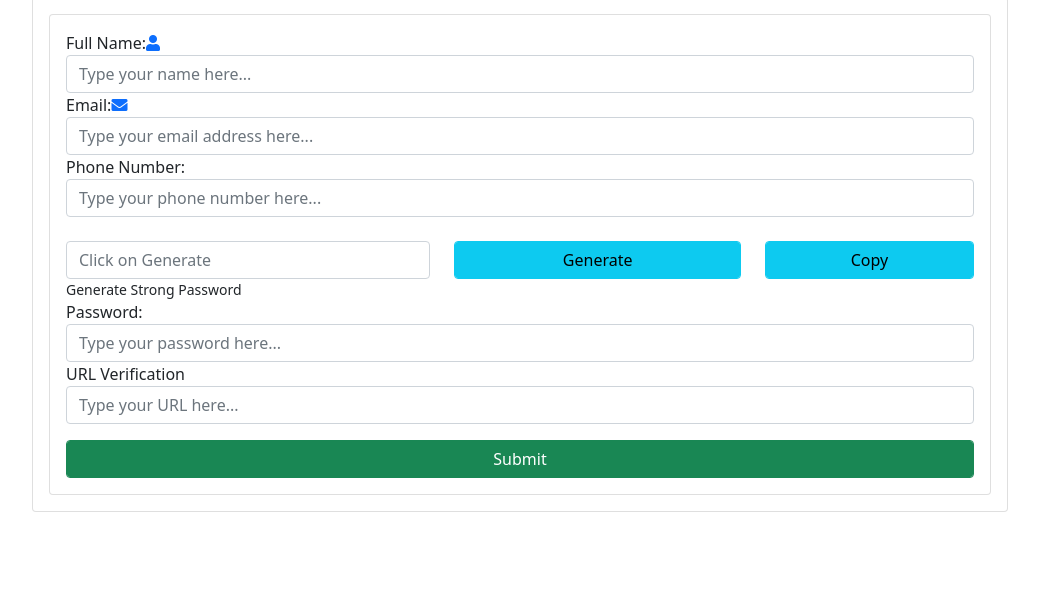
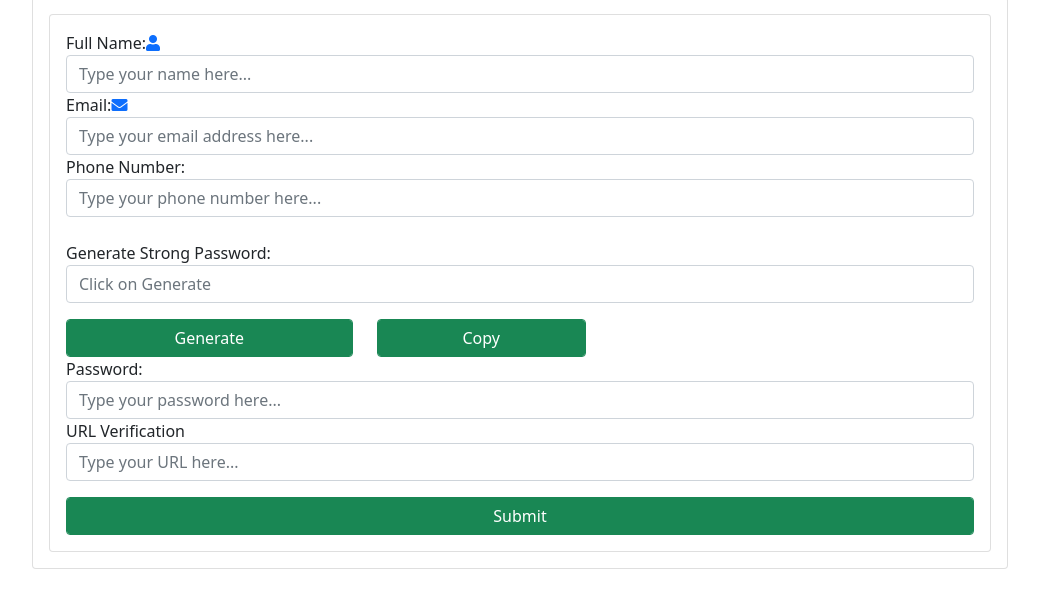
Before and after one commit to AlAminSU/concat-form, a plain HTML site: page index.html in a window 1280 px wide. Shown: the part 103-710 px from the top of the page, without its empty margins (120-1159 px from the left). Drawn offline with nearby package versions, Linux system fonts and the light colour scheme.

Commit message:
git commit -m 'Updated html files'

```diff
--- a/index.html
+++ b/index.html
@@ -68,7 +68,8 @@
             </div>
             <!-- generate password -->
             <div class="row mt-4 passwordGenerator">
-              <div class="col-5">
+              <label for="Generate-Password">Generate Strong Password:</label>
+              <div class="">
                 <input
                   type="text"
                   class="form-control"
@@ -80,7 +81,7 @@
               <div class="col-4">
                 <button
                   type="button"
-                  class="btn btn-info form-control genpass generate"
+                  class="form-control btn btn-success btn mt-3 btn primary btn-block genpass generate"
                   id="genPass"
                 >
                   Generate
@@ -90,14 +91,13 @@
               <div class="col-3">
                 <button
                   type="button"
-                  class="btn btn-info form-control genpass copy"
+                  class="form-control btn btn-success btn mt-3 btn primary btn-block genpass copy"
                   id="copy"
                 >
                   Copy
                 </button>
                 <small id="confirmedMsg"></small>
               </div>
-              <small id="generateMsg">Generate Strong Password</small>
             </div>
             <!-- end generate password -->
             <div class="password">
```
